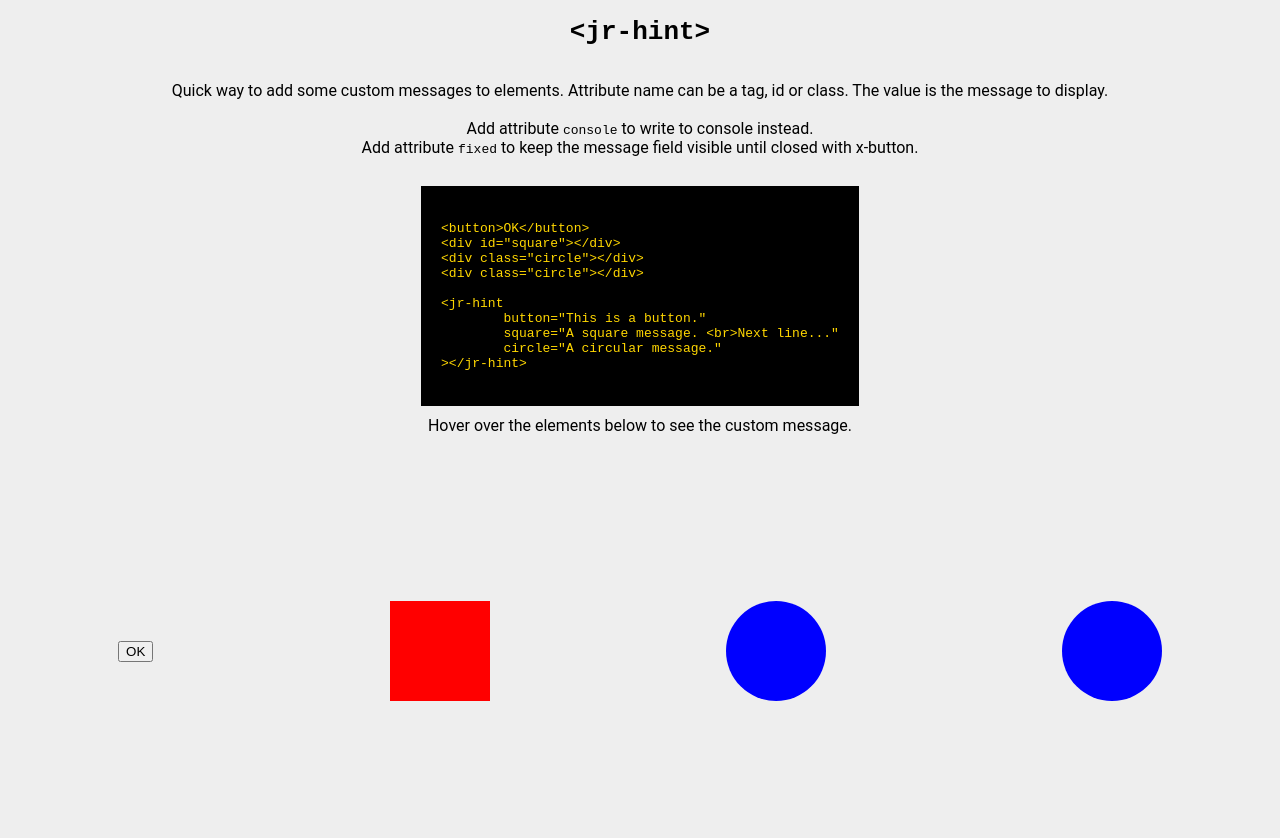
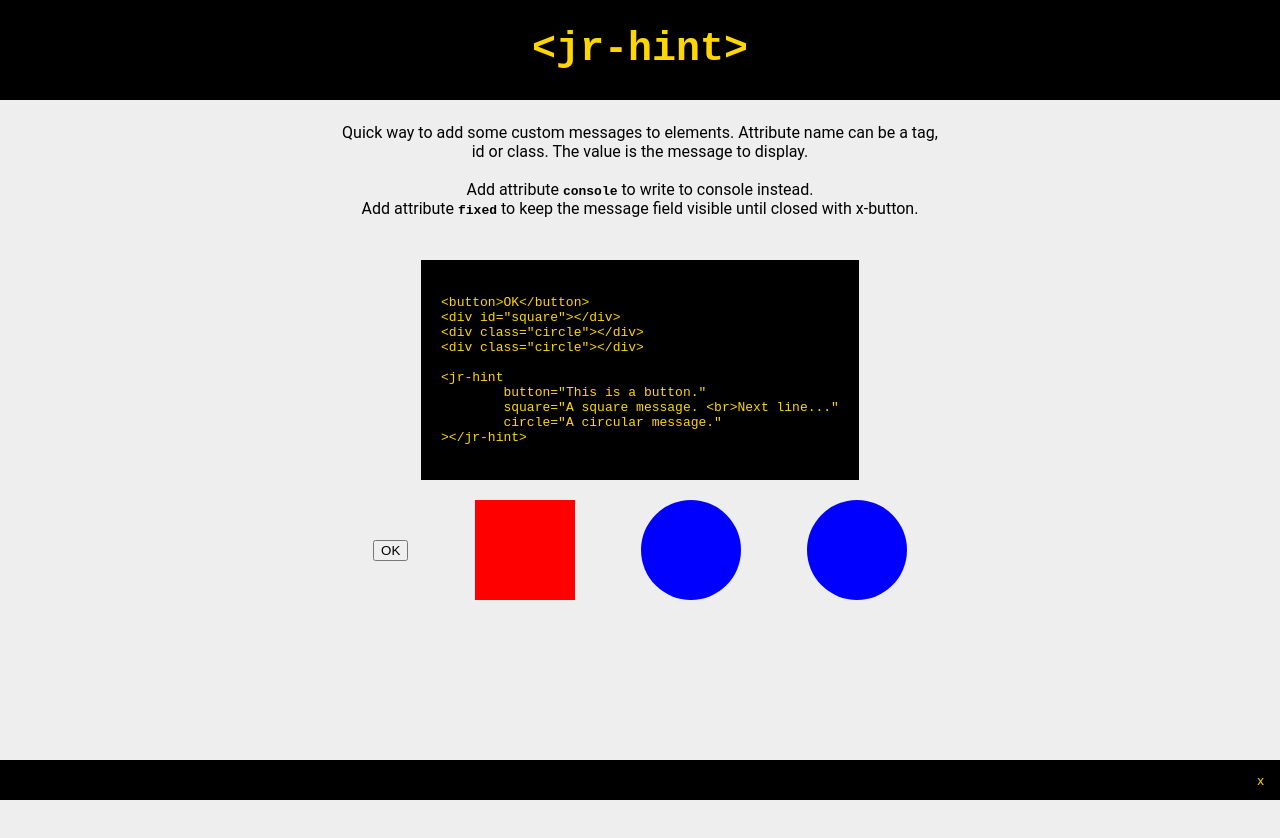
Before and after one commit to jonreason/jr-hint, a website: page demo/index.html in a window 1280 px wide. After the commit the page ends 800 px from the top, so only its background shows below. Drawn offline with Linux system fonts and the light colour scheme.

Commit message:
added link to demo

```diff
--- a/demo/index.html
+++ b/demo/index.html
@@ -16,6 +16,11 @@
 			background-color: #eee;
 		}
 
+		.content-wrap {
+			width: 600px;
+			margin: 0 auto;
+		}
+
 		intro {
 			display: flex;
 			flex-direction: column;
@@ -26,6 +31,15 @@
 
 		h1 {
 			font-family: monospace;
+			background: black;
+			margin: 0;
+			width: 100%;
+			height: 100px;
+			margin-bottom: auto;
+			color: gold;
+			text-align: center;
+			line-height: 100px;
+			font-size: 2.5rem;
 		}
 
 		p{
@@ -39,7 +53,7 @@
 			flex-wrap: wrap;
 			justify-content: space-around;
 			align-items: center;
-			height: 50vh;
+			height: auto;
 		}
 
 		div {
@@ -69,14 +83,21 @@
 			padding: 20px;
 		}
 
+		#fixed-word,
+		#console-word {
+			font-weight: bold;
+			cursor: pointer;
+		}
+
 	</style>
+	<h1>&ltjr-hint&gt</h1>
+	<div class="content-wrap">
+		<intro>
 
-	<intro>
-		<h1>&ltjr-hint&gt</h1>
 			<p>
 				Quick way to add some custom messages to elements. Attribute name can be a tag, id or class. The value is the message to display.<br><br>
-			Add attribute <code>console</code> to write to console instead.<br>
-			Add attribute <code>fixed</code> to keep the message field visible until closed with x-button.<br>
+				Add attribute <code id="console-word">console</code> to write to console instead.<br>
+				Add attribute <code id="fixed-word">fixed</code> to keep the message field visible until closed with x-button.<br>
 			</p>
 
 
@@ -96,7 +117,6 @@
 </pre>
 		</intro>
 
-	<p>Hover over the elements below to see the custom message.</p>
 		<examples>
 
 			<button>OK</button>
@@ -104,12 +124,25 @@
 			<div class="circle"></div>
 			<div class="circle"></div>
 		</examples>
+	</div>
 
 	<jr-hint
+			code-example="This is the code for the example below."
+			code-example="This is the code for the example below."
 			button="This is a button."
 			square="A square message. <br>Next line..."
 			circle="A circular message."
 	></jr-hint>
 
+	<jr-hint
+			console-word="Example of a console message."
+			console
+	></jr-hint>
+
+	<jr-hint
+			fixed-word="Example of a fixed message."
+			fixed
+	></jr-hint>
+
 </body>
 </html>
--- a/package.json
+++ b/package.json
@@ -1,6 +1,6 @@
 {
   "name": "jr-hint",
-  "version": "1.0.4",
+  "version": "1.0.5",
   "description": "Web component that displays custom messages when hovering HTML elements.",
   "type": "module",
   "main": "index.js",
```
Also changed, not shown: README.md, 1 other file. Lines whose indentation alone changed are shown as unchanged.
